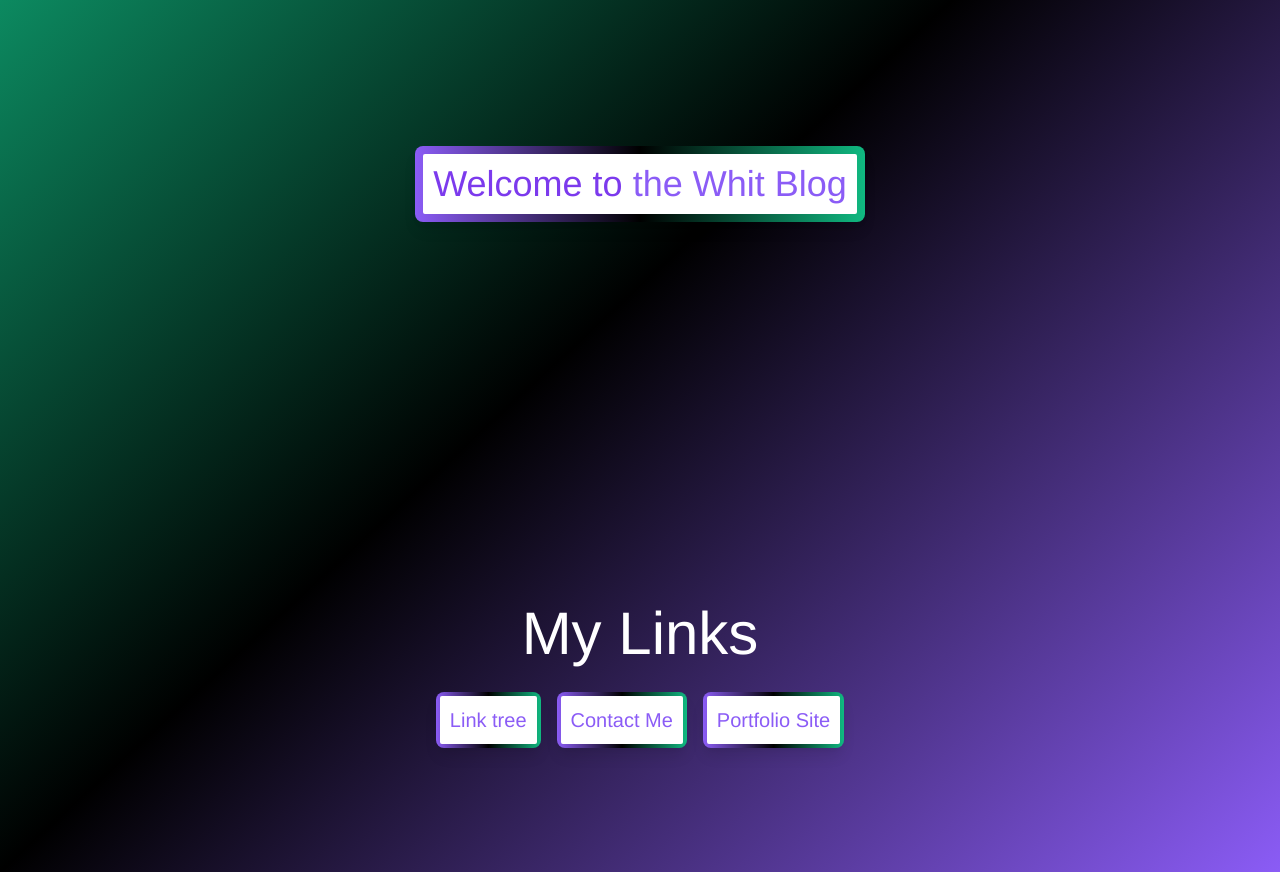
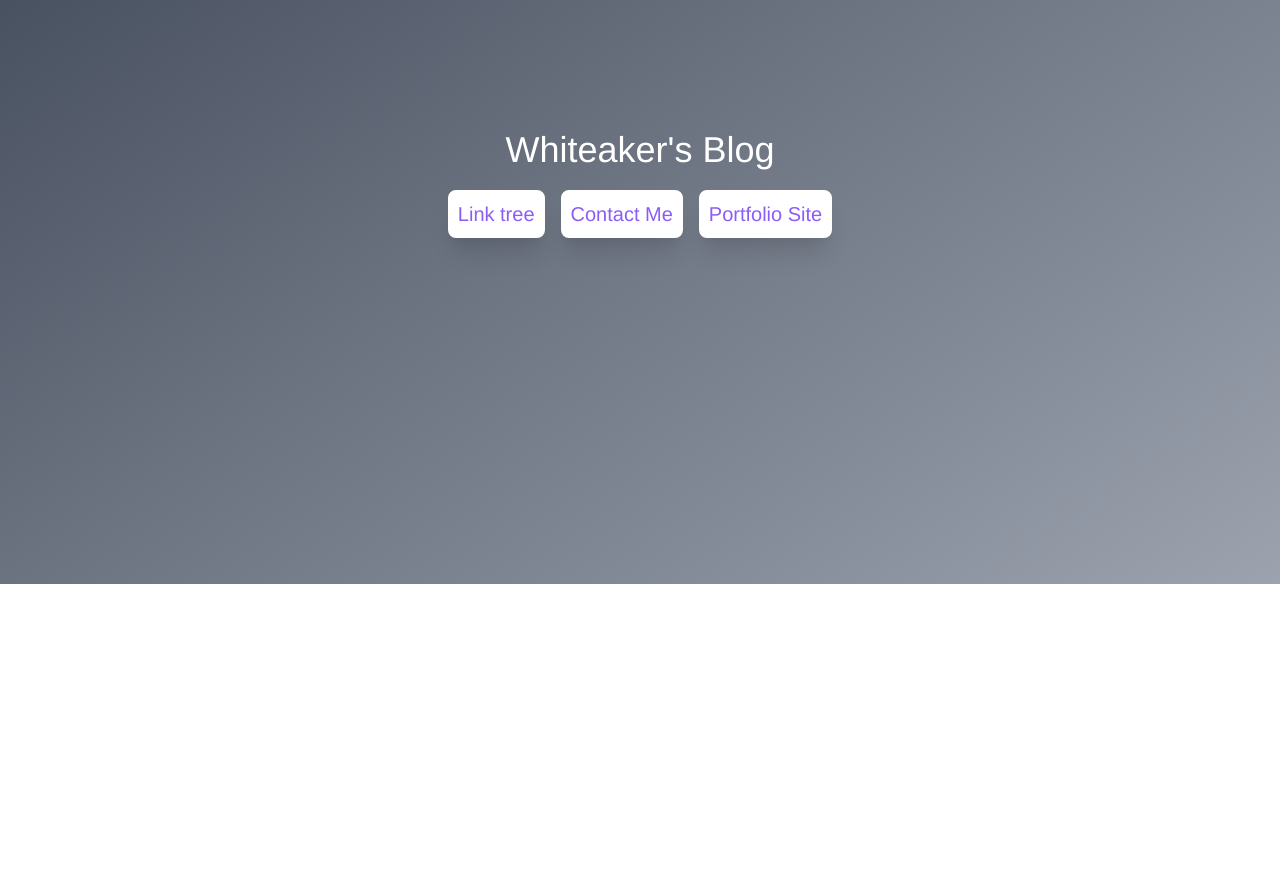
Before and after one commit to josephaw1022/BlogSite, a Vue app: page / in a window 1280 px wide. Shown: the part 300-1172 px from the top of the page. After the commit the page ends 884 px from the top, so only its background shows below. Built offline with nearby package versions, Linux system fonts and the light colour scheme; a web font is replaced by a local one.

Commit message:
fixed formatting error and grid

```diff
--- a/src/App.vue
+++ b/src/App.vue
@@ -1,12 +1,8 @@
 <script lang="ts">
 import { defineComponent } from "@vue/composition-api";
 import Navbar from "./components/Navbar.vue";
-import AOS from "aos";
 
 export default defineComponent({
-  created() {
-    AOS.init();
-  },
   components: {
     Navbar,
   },
@@ -23,14 +19,14 @@ export default defineComponent({
       min-h-full
       overflow-x-hidden
       bg-gradient-to-tl
-      from-purple-500
-      via-black
-      to-green-500
+      from-gray-400
+      via-gray-500
+      to-gray-700
     "
   >
     <Navbar />
     <router-view v-slot="{ Component, route }">
-      <transition :name="route.meta.transition" mode="out-in">
+      <transition :name="route.meta.transition">
         <component :is="Component" :key="$route.path"> </component>
       </transition>
     </router-view>
--- a/src/assets/animations/transitions.scss
+++ b/src/animations/transitions.scss
@@ -1,8 +1,4 @@
 $time: 400ms;
-
-.slide-up-enter-active {
-  transition: opacity $time, transform $time;
-}
 
 .slide-up-enter-from,
 .slide-up-leave-to {
@@ -10,7 +6,9 @@ $time: 400ms;
   transform: translatey(100%);
 }
 
-.slide-left-enter-active {
+.slide-left-enter-active,
+.slide-right-enter-active,
+.slide-up-enter-active {
   transition: opacity $time, transform $time;
 }
 
@@ -20,10 +18,6 @@ $time: 400ms;
   transform: translateX(100%);
 }
 
-.slide-right-enter-active {
-  transition: opacity $time, transform $time;
-}
-
 .slide-right-enter-from,
 .slide-right-leave-to {
   opacity: 0;
--- a/src/components/Button.vue
+++ b/src/components/Button.vue
@@ -1,15 +1,4 @@
 <template>
-  <div
-    class="
-      flex-col flex
-      bg-gradient-to-r
-      rounded-lg
-      shadow-lg
-      p-1
-      gap-1
-      lg:scale-150
-    "
-  >
   <h1
     class="
       text-purple-500
@@ -18,12 +7,16 @@
       md:text-xl
       text-lg
       p-2
-        rounded-sm
+      rounded-lg
+      shadow-xl
+      transform
+      hover:shadow-2xl
+      duration-200
+      hover:scale-105
     "
   >
     {{ text }}
   </h1>
-  </div>
 </template>
 
 <script lang="ts">
--- a/src/components/Navbar.vue
+++ b/src/components/Navbar.vue
@@ -8,6 +8,7 @@ export default defineComponent({
 
 <style lang="scss">
 #nav {
+  position: sticky !important;
   padding: 30px;
 
   a {
@@ -24,6 +25,8 @@ export default defineComponent({
 <template>
   <div
     class="
+      sticky
+      top-100
       h-26
       min-w-full
       flex
--- a/src/routes/index.ts
+++ b/src/routes/index.ts
@@ -5,7 +5,7 @@ import {
   createWebHistory,
   RouteRecordRaw,
 } from "vue-router";
-import "../assets/animations/transitions.scss";
+import "../animations/transitions.scss";
 import Home from "../views/Home.vue";
 
 import BlogDetail from "@/views/BlogDetail.vue";
@@ -38,7 +38,7 @@ const routes: Array<RouteRecordRaw> = [
   {
     path: "/blog/:id",
     name: "BlogDetail",
-
+    props: true,
     component: BlogDetail,
     meta: {
       transition: "slide-right",
--- a/src/store/index.ts
+++ b/src/store/index.ts
@@ -9,8 +9,7 @@ export default createStore({
 
   mutations: {
     increment: (state) => state.count++,
-    setAPIData: (state, payload) =>
-      (state.apiData = payload.payload.value),
+    setAPIData: (state, payload) => (state.apiData = payload.value),
     stopFetching: (state) => (state.alreadyFetchedData = true),
   },
 
--- a/src/views/Bio.vue
+++ b/src/views/Bio.vue
@@ -6,15 +6,22 @@
       flex
       justify-center
       items-center
+      gap-5
+      flex-wrap
     "
   >
-    <div class="flex-row flex justify-center items-center gap-2">
-      <img
-        src="https://githubreadmejoewhiteaker.s3.amazonaws.com/GithubRepoPictures/allevents.png"
-        class="h-48 rounded-md bg-fixed"
-      />
+    <div class="flex justify-center items-center">
+      <div
+        class="
+          bg-green-500
+          border-green-500 border-2
+          rounded-full
+          w-48
+          h-48
+        "
+      ></div>
     </div>
-    <div class="mx-2 my-2 w-56">
+    <div class="my-5 w-56 mx-2">
       <h1 class="text-white text-2xl">Title</h1>
       <p class="text-white text-sm">...</p>
     </div>
--- a/src/views/Blog.vue
+++ b/src/views/Blog.vue
@@ -1,13 +1,24 @@
 <script lang="ts">
 import axios from "axios";
 import { defineComponent } from "@vue/composition-api";
+
 export default defineComponent({
   name: "Blog",
+
+  methods: {
+    scrollTop: function () {
+      window.scrollTo(0, 0);
+    },
+  },
 
   data() {
     return {
       apiData: [],
     };
+  },
+
+  beforeMount() {
+    this.scrollTop();
   },
 
   async mounted() {
@@ -17,6 +28,13 @@ export default defineComponent({
       )
       .then((data) => data.data)
       .then((data) => (this.apiData = data))
+      .then((data) =>
+        this.$store.commit("setAPIData", { value: data })
+      )
+      .then(() => console.log(this.$store.state.apiData))
+      .then(() => {
+        console.log("apiData = ", this.apiData);
+      })
       .catch((error) => console.log(error));
   },
 });
@@ -27,35 +45,48 @@ export default defineComponent({
     <section
       class="
         min-h-screen
-        grid grid-cols-2
+        grid
+        md:grid-cols-2
+        grid-cols-1 grid-flow-row
+        transform
         gap-2
-        justify-items-center
+        justify-center
         items-center
+        overflow-y-visible
       "
-      v-for="article in apiData"
-      :key="article.id"
     >
       <router-link
+        v-for="article in apiData.reverse()"
+        :key="article.id"
         :to="{ name: 'BlogDetail', params: { id: article.id } }"
+        class="
+          transform
+          gap-2
+          justify-center
+          self-center
+          mx-5
+          h-48
+          my-5
+        "
       >
         <div
           class="
-            h-48
+            h-24
             rounded-lg
             p-2
             transform
             lg:text-2xl
-            flex flex-col
-            gap-2
+            flex flex-col flex-wrap
             justify-center
             items-center
             hover:scale-105
             duration-300
-            bg-gradient-to-tr
-            from-red-500
-            via-blue-500
-            to-yellow-500
-            text-white
+            bg-white
+            shadow-xl
+            hover:shadow-2xl
+            text-black
+            border-white
+            my-3
           "
         >
           <h1>{{ article.title }}</h1>
--- a/src/views/BlogDetail.vue
+++ b/src/views/BlogDetail.vue
@@ -1,6 +1,7 @@
 <script lang="ts">
 import { defineComponent } from "@vue/composition-api";
 import axios from "axios";
+import router from "../routes/index";
 export default defineComponent({
   data() {
     return {
@@ -12,14 +13,29 @@ export default defineComponent({
       },
       id: String(this.$route.params.id),
       url: "https://joe-whiteaker-drf-blog.herokuapp.com/api/article/",
+      contentFormatted: [],
     };
   },
   async mounted() {
-    await this.id;
     axios
       .get(this.url + this.id)
-      .then((value) => value.data)
-      .then((value) => (this.value = value))
+      .then((data) => data.data)
+      .then((data) => (this.apiData = data))
+      .then((data) => (this.value = data))
+      .then(
+        (data) =>
+          (this.contentFormatted = data.content
+            .split("\\r")
+            .filter((eachValue: string) => {
+              if (eachValue != "\\n\\n\r") {
+                return eachValue;
+              }
+            }))
+      )
+      .then((data) => (this.contentFormattedt = data))
+      .then(() =>
+        console.log("contentFormatted, ", this.contentFormatted)
+      )
       .catch((error) => console.log(error));
   },
 });
@@ -30,9 +46,35 @@ export default defineComponent({
 .blog-detail {
   font-family: "Work Sans", sans-serif;
 }
+
+@keyframes fadeInAnimation {
+  from {
+    transform: scale(0);
+  }
+  to {
+    tranform: scale(1);
+  }
+}
+
+.fadeIn {
+  animation: fadeInAnimation 400ms ease;
+}
 </style>
 
 <template>
+  <div
+    class="
+      h-24
+      flex
+      justify-between
+      items-center
+      bg-white
+      px-10
+      min-h-full
+    "
+  >
+    <router-link class="text-black" to="/blog">Back</router-link>
+  </div>
   <div
     class="
       blog-detail
@@ -42,11 +84,12 @@ export default defineComponent({
       justify-start
       items-center
       bg-white
-      gap-10
+      gap-5
     "
   >
-    <div class="my-10">
+    <div class="my-10 fadeIn">
       <h1
+        v-show="value.title != undefined"
         class="text-black text-md sm:text-md md:text-2xl lg:text-4xl"
       >
         {{ value.title }}
@@ -57,9 +100,21 @@ export default defineComponent({
       <br />
     </div>
 
-    <div class="w-32 md:w-48 lg:w-80 h-auto">
-      <p class="text-black text-sm sm:text-md break-word">
-        {{ value.content }}
+    <div
+      class="tranform md:w-92 h-auto fadeIn mx-5 px-5"
+      v-for="paragraphs in contentFormatted"
+      :key="paragraphs[0]"
+    >
+      <p
+        class="
+          text-black text-sm
+          sm:text-lg
+          break-word
+          text-left
+          my-3
+        "
+      >
+        {{ "    " + paragraphs.replace("\\r", "").toString() }}
       </p>
     </div>
   </div>
--- a/src/views/Home.vue
+++ b/src/views/Home.vue
@@ -21,79 +21,41 @@ export default defineComponent({
       <div
         class="
           min-h-screen
-          flex
+          flex flex-col
+          gap-5
           justify-center
           items-center
           bg-transparent
         "
       >
+        <h1 class="text-white text-2xl lg:text-4xl">
+          Whiteaker's Blog
+        </h1>
         <div
           class="
-            flex-col flex
-            bg-gradient-to-r
-            rounded-lg
-            shadow-lg
-            p-2
-            gap-2
-            mx-2
+            gap-8
+            sm:gap-4
+            flex flex-wrap flex-row
+            justify-evenly
           "
-        >
-          <h1
-            class="
-              text-purple-500
-              bg-white
-              border-white border-2
-              md:text-4xl
-              text-lg
-              p-2
-              rounded-sm
-            "
-          >
-            <span class="text-purple-600"> Welcome to</span> the Whit
-            Blog
-          </h1>
-        </div>
-      </div>
-    </section>
-    <div
-      class="
-        customWidth
-        h-72
-        min-h-full
-        flex flex-col
-        items-center
-        justify-start
-        gap-2
-      "
-    >
-      <h1
-        data-aos="zoom-in"
-        class="text-white rounded-lg p-1 text-4xl lg:text-6xl my-4"
-      >
-        My Links
-      </h1>
-      <div
-        class="gap-8 sm:gap-4 flex flex-wrap flex-row justify-evenly"
         >
           <a
             href="https://joe-whiteaker-linktree.herokuapp.com/"
             target="_blank"
           >
-          <Button text="Link tree" data-aos="fade-left" />
+            <Button text="Link tree" />
           </a>
 
-        <Button text="Contact Me" data-aos="zoom-in" />
+          <Button text="Contact Me" />
 
           <a
             href="https://joseph-whiteaker.netlify.app/"
             target="_blank"
           >
-          <Button
-            text="Portfolio Site"
-            data-aos="fade-right"
-          ></Button>
+            <Button text="Portfolio Site"></Button>
           </a>
         </div>
       </div>
+    </section>
   </div>
 </template>
```
Also changed, not shown: src/components/HelloWorld.vue (deleted, +0 -59 lines), src/models/article/article.interface.ts (+4 -3 lines). Lines whose indentation alone changed are shown as unchanged.
